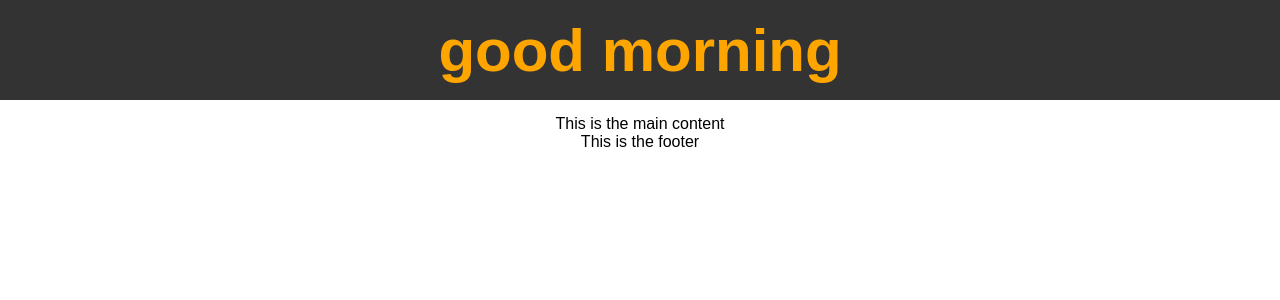
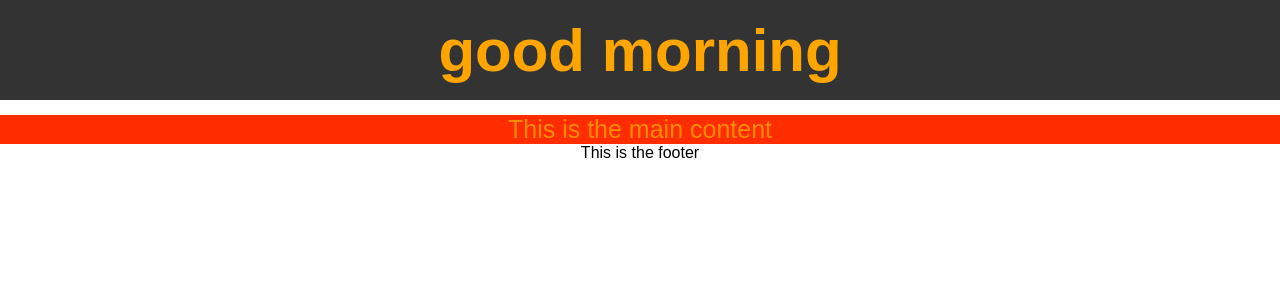
Before and after one commit to SincerelyBrittany/scrimba-react-practice, a React (Create React App) app: page / in a window 1280 px wide. Shown: the top 300 px of the page. Built offline with nearby package versions, Linux system fonts and the light colour scheme.

Commit message:
adds inline font styles to main component

```diff
--- a/src/components/MainContent.js
+++ b/src/components/MainContent.js
@@ -1,6 +1,12 @@
 export default function MainContent() {
+  const styles = {
+    color: "#FF8C00",
+    backgroundColor: "#FF2D00",
+    fontSize: 25
+  }
+
   return (
-  <main className="main-content">
+  <main style={styles}>
   This is the main content
   </main>)
 }
```
